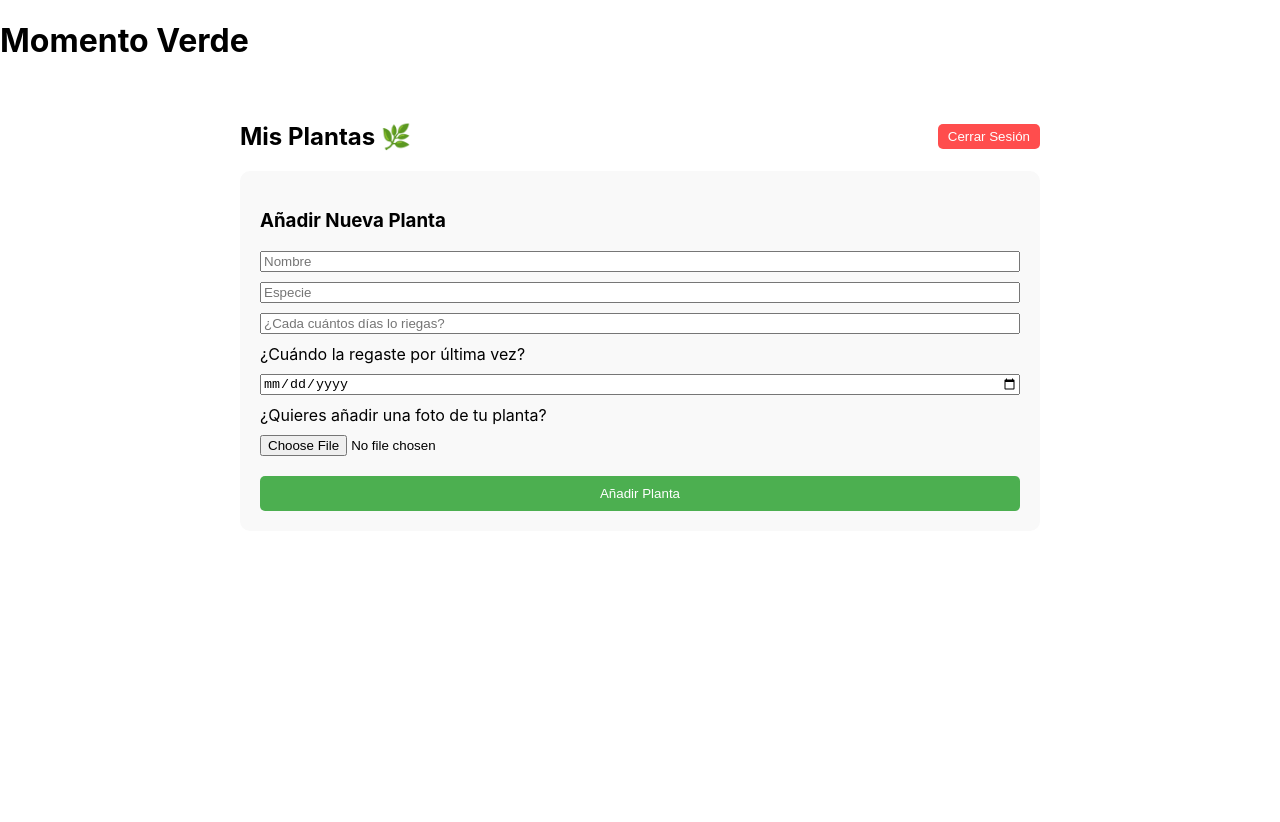
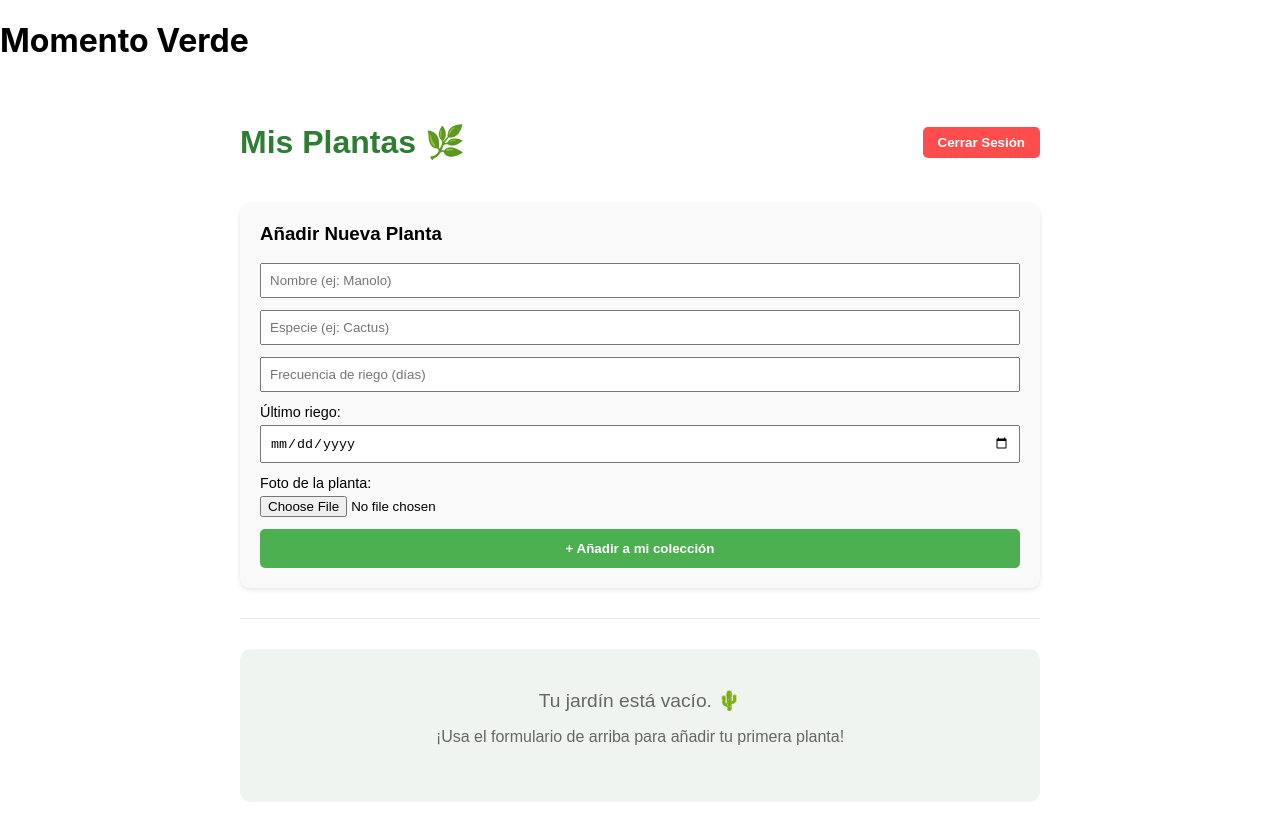
Before and after one commit to CRISROMSAL/momentoVerde, a React (Create React App) app in the folder frontend/: page /dashboard in a window 1280 px wide. Before the commit the page ends 800 px from the top, so only its background shows below. Built offline with nearby package versions, Linux system fonts and the light colour scheme.

Commit message:
ultimos cambios en fechas de regadio

```diff
--- a/frontend/src/App.js
+++ b/frontend/src/App.js
@@ -1,6 +1,7 @@
 import React from 'react';
 import { BrowserRouter as Router, Routes, Route } from 'react-router-dom';
 import Login from './pages/Login'; // Importamos la página
+import Register from './pages/Register';
 import Dashboard from './pages/Dashboard';
 
 function App() {
@@ -10,6 +11,7 @@ function App() {
         <h1>Momento Verde</h1>
         <Routes>
           <Route path="/" element={<Login />} /> {/* La página principal será el Login */}
+          <Route path="/register" element={<Register />} />
           <Route path="/dashboard" element={<Dashboard />} />
         </Routes>
       </div>
--- a/frontend/src/pages/Dashboard.js
+++ b/frontend/src/pages/Dashboard.js
@@ -2,6 +2,7 @@ import React, { useEffect, useState } from 'react';
 import axios from 'axios';
 
 const Dashboard = () => {
+    // ESTADOS
     const [plants, setPlants] = useState([]);
     const [newPlant, setNewPlant] = useState({
         name: '',
@@ -11,20 +12,26 @@ const Dashboard = () => {
         image: ''
     });
 
+    // 1. CARGAR PLANTAS AL INICIAR
     useEffect(() => {
         const fetchPlants = async () => {
             try {
                 const token = localStorage.getItem('token');
+                // Si no hay token, no intentamos la petición (evita el error 401 en consola)
                 if (!token) return;
+
                 const res = await axios.get('http://localhost:4000/api/plants', {
                     headers: { 'x-auth-token': token }
                 });
                 setPlants(res.data);
-            } catch (err) { console.error(err); }
+            } catch (err) {
+                console.error("Error al cargar plantas:", err);
+            }
         };
         fetchPlants();
     }, []);
 
+    // 2. MANEJO DE IMAGEN (Convertir a Base64)
     const handleImageChange = (e) => {
         const file = e.target.files[0];
         const reader = new FileReader();
@@ -36,6 +43,7 @@ const Dashboard = () => {
         }
     };
 
+    // 3. AÑADIR NUEVA PLANTA
     const handleAddPlant = async (e) => {
         e.preventDefault();
         try {
@@ -44,149 +52,206 @@ const Dashboard = () => {
                 headers: { 'x-auth-token': token }
             });
             setPlants([...plants, res.data]);
+            // Limpiar formulario
             setNewPlant({ name: '', species: '', wateringFrequency: '', lastWatered: '', image: '' });
-            alert('¡Planta añadida con éxito!');
-        } catch (err) { alert('Error al añadir'); }
+            alert('¡Planta añadida con éxito! 🌿');
+        } catch (err) {
+            console.error(err);
+            alert('Error al añadir la planta');
+        }
     };
 
+    // 4. ELIMINAR PLANTA
     const handleDelete = async (id) => {
-        if (!window.confirm('¿Eliminar esta planta?')) return;
+        if (!window.confirm('¿Estás seguro de que quieres eliminar esta planta?')) return;
         try {
             const token = localStorage.getItem('token');
             await axios.delete(`http://localhost:4000/api/plants/${id}`, {
                 headers: { 'x-auth-token': token }
             });
             setPlants(plants.filter(plant => plant._id !== id));
-        } catch (err) { alert('Error al eliminar'); }
+        } catch (err) {
+            alert('Error al eliminar');
+        }
     };
 
-    // --- NUEVAS FUNCIONES DE RIEGO ---
-
+    // 5. REGISTRAR RIEGO (PUT)
     const handleWatering = async (id, customDate = null) => {
     try {
         const token = localStorage.getItem('token');
+        // Usamos la fecha seleccionada o la de hoy
         const dateToSave = customDate || new Date().toISOString().split('T')[0];
+
+        console.log("Enviando riego para ID:", id, "Fecha:", dateToSave);
 
         const res = await axios.put(`http://localhost:4000/api/plants/${id}/water`,
             { lastWatered: dateToSave },
             { headers: { 'x-auth-token': token } }
         );
 
-            setPlants(plants.map(p => p._id === id ? res.data : p));
-            alert('¡Riego registrado!');
+        console.log("Respuesta del servidor:", res.data);
+
+        // ACTUALIZACIÓN MANUAL FORZADA:
+        // Si el servidor (res.data) no trae la fecha nueva, la ponemos nosotros a mano
+        setPlants(prevPlants =>
+            prevPlants.map(p => {
+                if (p._id === id) {
+                    // Combinamos los datos antiguos con la nueva fecha de riego
+                    return { ...p, lastWatered: dateToSave };
+                }
+                return p;
+            })
+        );
+
+        alert('¡Riego registrado! 💧');
+
     } catch (err) {
-            alert('Error al registrar el riego');
+        console.error("Error completo:", err);
+        alert('Error al registrar el riego. Revisa la consola (F12)');
     }
 };
 
+    // 6. LÓGICA DE FECHAS Y ESTADOS
     const getWateringStatus = (lastDate, frequency) => {
-        const nextDate = new Date(lastDate);
-        nextDate.setDate(nextDate.getDate() + parseInt(frequency));
+    // 1. Creamos la fecha del último riego (forzando mediodía para evitar errores de zona horaria)
+    const last = new Date(lastDate);
+    last.setHours(12, 0, 0, 0);
 
+    // 2. Calculamos el próximo riego sumando los días
+    const nextDate = new Date(last);
+    nextDate.setDate(last.getDate() + parseInt(frequency));
+    nextDate.setHours(12, 0, 0, 0);
+
+    // 3. Obtenemos el "hoy" a mediodía
     const today = new Date();
-        today.setHours(0,0,0,0);
-        nextDate.setHours(0,0,0,0);
+    today.setHours(12, 0, 0, 0);
 
+    // COMPARACIÓN
     if (today.getTime() === nextDate.getTime()) return 'TODAY';
-        if (today > nextDate) return 'OVERDUE';
+    if (today.getTime() > nextDate.getTime()) return 'OVERDUE';
     return 'FUTURE';
 };
 
 const calculateNextWatering = (lastDate, frequency) => {
     const date = new Date(lastDate);
+    // Ajuste para que no se mueva de día por la zona horaria
+    date.setHours(date.getHours() + 12);
+
     date.setDate(date.getDate() + parseInt(frequency));
     return date.toLocaleDateString();
 };
 
+    // 7. CERRAR SESIÓN
     const logout = () => {
         localStorage.removeItem('token');
         window.location.href = '/';
     };
 
     return (
-        <div style={{ padding: '20px', maxWidth: '800px', margin: '0 auto' }}>
-            <div style={{ display: 'flex', justifyContent: 'space-between', alignItems: 'center' }}>
-                <h2>Mis Plantas 🌿</h2>
-                <button onClick={logout} style={{ background: '#ff4d4d', color: 'white', border: 'none', padding: '5px 10px', borderRadius: '5px', cursor: 'pointer' }}>
+        <div style={{ padding: '20px', maxWidth: '800px', margin: '0 auto', fontFamily: 'Arial, sans-serif' }}>
+            {/* CABECERA */}
+            <div style={{ display: 'flex', justifyContent: 'space-between', alignItems: 'center', marginBottom: '20px' }}>
+                <h1 style={{ color: '#2e7d32' }}>Mis Plantas 🌿</h1>
+                <button onClick={logout} style={{ background: '#ff4d4d', color: 'white', border: 'none', padding: '8px 15px', borderRadius: '5px', cursor: 'pointer', fontWeight: 'bold' }}>
                     Cerrar Sesión
                 </button>
             </div>
 
-            <form onSubmit={handleAddPlant} style={{ marginBottom: '30px', padding: '20px', background: '#f9f9f9', borderRadius: '10px' }}>
-                <h3>Añadir Nueva Planta</h3>
-                <div style={{ display: 'flex', flexDirection: 'column', gap: '10px' }}>
-                    <input type="text" placeholder="Nombre" value={newPlant.name} onChange={e => setNewPlant({...newPlant, name: e.target.value})} required />
-                    <input type="text" placeholder="Especie" value={newPlant.species} onChange={e => setNewPlant({...newPlant, species: e.target.value})} />
-                    <input type="number" placeholder="¿Cada cuántos días lo riegas?" min="1" value={newPlant.wateringFrequency} onChange={e => setNewPlant({...newPlant, wateringFrequency: e.target.value})} required />
+            {/* FORMULARIO DE ALTA */}
+            <form onSubmit={handleAddPlant} style={{ marginBottom: '30px', padding: '20px', background: '#f9f9f9', borderRadius: '10px', boxShadow: '0 2px 5px rgba(0,0,0,0.1)' }}>
+                <h3 style={{ marginTop: 0 }}>Añadir Nueva Planta</h3>
+                <div style={{ display: 'flex', flexDirection: 'column', gap: '12px' }}>
+                    <input type="text" placeholder="Nombre (ej: Manolo)" value={newPlant.name} onChange={e => setNewPlant({...newPlant, name: e.target.value})} required style={{ padding: '8px' }} />
+                    <input type="text" placeholder="Especie (ej: Cactus)" value={newPlant.species} onChange={e => setNewPlant({...newPlant, species: e.target.value})} style={{ padding: '8px' }} />
+                    <input type="number" placeholder="Frecuencia de riego (días)" min="1" value={newPlant.wateringFrequency} onChange={e => setNewPlant({...newPlant, wateringFrequency: e.target.value})} required style={{ padding: '8px' }} />
 
-                    <label>¿Cuándo la regaste por última vez?</label>
-                    <input type="date" value={newPlant.lastWatered} onChange={e => setNewPlant({...newPlant, lastWatered: e.target.value})} required />
+                    <div>
+                        <label style={{ display: 'block', marginBottom: '5px', fontSize: '0.9em' }}>Último riego:</label>
+                        <input type="date" value={newPlant.lastWatered} onChange={e => setNewPlant({...newPlant, lastWatered: e.target.value})} required style={{ padding: '8px', width: '100%', boxSizing: 'border-box' }} />
+                    </div>
 
-                    <label>¿Quieres añadir una foto de tu planta?</label>
-                    <input type="file" accept="image/*" onChange={handleImageChange} style={{ marginBottom: '10px' }} />
+                    <div>
+                        <label style={{ display: 'block', marginBottom: '5px', fontSize: '0.9em' }}>Foto de la planta:</label>
+                        <input type="file" accept="image/*" onChange={handleImageChange} />
+                    </div>
 
-                    {newPlant.image && <img src={newPlant.image} alt="preview" style={{ width: '100px', height: '100px', objectFit: 'cover', borderRadius: '10px', marginBottom: '10px' }} />}
+                    {newPlant.image && (
+                        <img src={newPlant.image} alt="preview" style={{ width: '80px', height: '80px', objectFit: 'cover', borderRadius: '8px' }} />
+                    )}
 
-                    <button type="submit" style={{ background: '#4CAF50', color: 'white', padding: '10px', border: 'none', borderRadius: '5px', cursor: 'pointer' }}>
-                        Añadir Planta
+                    <button type="submit" style={{ background: '#4CAF50', color: 'white', padding: '12px', border: 'none', borderRadius: '5px', cursor: 'pointer', fontWeight: 'bold' }}>
+                        + Añadir a mi colección
                     </button>
                 </div>
             </form>
 
+            <hr style={{ border: '0', borderTop: '1px solid #eee', marginBottom: '30px' }} />
+
+            {/* LISTADO DE PLANTAS CON LÓGICA CONDICIONAL */}
+            {plants.length === 0 ? (
+                <div style={{ textAlign: 'center', padding: '40px', background: '#f0f4f0', borderRadius: '10px', color: '#666' }}>
+                    <p style={{ fontSize: '1.2em', margin: 0 }}>Tu jardín está vacío. 🌵</p>
+                    <p>¡Usa el formulario de arriba para añadir tu primera planta!</p>
+                </div>
+            ) : (
                 <ul style={{ listStyle: 'none', padding: 0 }}>
                     {plants.map(plant => {
                         const status = getWateringStatus(plant.lastWatered, plant.wateringFrequency);
                         const nextDateStr = calculateNextWatering(plant.lastWatered, plant.wateringFrequency);
 
                         return (
-                        <li key={plant._id} style={{ border: '1px solid #ddd', margin: '15px 0', padding: '15px', borderRadius: '8px', display: 'flex', gap: '15px', alignItems: 'center', background: 'white' }}>
+                            <li key={plant._id} style={{ border: '1px solid #ddd', marginBottom: '20px', padding: '15px', borderRadius: '10px', display: 'flex', gap: '20px', alignItems: 'center', background: 'white', boxShadow: '0 2px 4px rgba(0,0,0,0.05)' }}>
 
-                            {plant.image && (
-                                <img src={plant.image} alt={plant.name} style={{ width: '100px', height: '100px', objectFit: 'cover', borderRadius: '10px' }} />
+                                {plant.image ? (
+                                    <img src={plant.image} alt={plant.name} style={{ width: '110px', height: '110px', objectFit: 'cover', borderRadius: '10px' }} />
+                                ) : (
+                                    <div style={{ width: '110px', height: '110px', background: '#eee', borderRadius: '10px', display: 'flex', alignItems: 'center', justifyContent: 'center', color: '#999' }}>Sin foto</div>
                                 )}
 
                                 <div style={{ flex: 1 }}>
-                                <strong style={{ fontSize: '1.2em' }}>{plant.name}</strong> - {plant.species}
-                                <br />
-                                <span>💧 Riego cada {plant.wateringFrequency} días</span>
-                                <br />
-                                <span style={{ color: '#2e7d32', fontWeight: 'bold' }}>
-                                    📅 Próximo riego: {nextDateStr}
-                                </span>
+                                    <h3 style={{ margin: '0 0 5px 0', color: '#333' }}>{plant.name} <span style={{ fontWeight: 'normal', fontSize: '0.8em', color: '#777' }}>({plant.species})</span></h3>
+                                    <p style={{ margin: '5px 0', fontSize: '0.9em' }}>💧 Riego: cada {plant.wateringFrequency} días</p>
+                                    <p style={{ margin: '5px 0', color: '#2e7d32', fontWeight: 'bold' }}>📅 Próximo: {nextDateStr}</p>
 
-                                <div style={{ marginTop: '10px' }}>
+                                    <div style={{ marginTop: '12px' }}>
+                                        {/* BOTONES SEGÚN ESTADO */}
                                         {status === 'TODAY' && (
-                                        <button onClick={() => handleWatering(plant._id)} style={{ background: '#2196F3', color: 'white', padding: '8px', borderRadius: '5px', border: 'none', cursor: 'pointer' }}>
-                                            💧 ¡Toca regar hoy! (Confirmar)
+    <button
+        key={`btn-today-${plant._id}`}
+        onClick={() => handleWatering(plant._id)}
+        style={{ background: '#2196F3', color: 'white', padding: '8px 12px', borderRadius: '5px', border: 'none', cursor: 'pointer', fontWeight: 'bold' }}
+    >
+        🚿 ¡Toca regar hoy!
     </button>
 )}
 
                                         {status === 'OVERDUE' && (
-                                        <div style={{ background: '#ffebee', padding: '10px', borderRadius: '5px', border: '1px solid #ffcdd2' }}>
-                                            <p style={{ color: '#d32f2f', margin: '0 0 10px 0', fontWeight: 'bold' }}>⚠️ ¡A falta de regar!</p>
-                                            <input type="date" id={`date-${plant._id}`} defaultValue={new Date().toISOString().split('T')[0]} style={{ padding: '5px' }} />
+                                            <div style={{ background: '#ffebee', padding: '10px', borderRadius: '8px', border: '1px solid #ffcdd2' }}>
+                                                <p style={{ color: '#d32f2f', margin: '0 0 8px 0', fontWeight: 'bold', fontSize: '0.9em' }}>⚠️ ¡Se te ha pasado el riego!</p>
+                                                <input type="date" id={`date-${plant._id}`} defaultValue={new Date().toISOString().split('T')[0]} style={{ padding: '4px' }} />
                                                 <button onClick={() => {
                                                     const selectedDate = document.getElementById(`date-${plant._id}`).value;
                                                     handleWatering(plant._id, selectedDate);
-                                            }} style={{ marginLeft: '10px', background: '#d32f2f', color: 'white', border: 'none', padding: '6px 10px', borderRadius: '3px', cursor: 'pointer' }}>
-                                                Registrar Riego
+                                                }} style={{ marginLeft: '8px', background: '#d32f2f', color: 'white', border: 'none', padding: '6px 12px', borderRadius: '4px', cursor: 'pointer' }}>
+                                                    Regar ahora
                                                 </button>
                                             </div>
                                         )}
 
                                         {status === 'FUTURE' && (
-                                        <span style={{ color: '#666', fontSize: '0.9em', fontStyle: 'italic' }}>Aún no toca regar</span>
+                                            <span style={{ color: '#777', fontSize: '0.85em', fontStyle: 'italic' }}>✅ Está bien hidratada</span>
                                         )}
                                     </div>
                                 </div>
 
-                            <button onClick={() => handleDelete(plant._id)} style={{ background: 'none', border: '1px solid #ff4d4d', color: '#ff4d4d', padding: '5px 10px', borderRadius: '5px', cursor: 'pointer', alignSelf: 'flex-start' }}>
+                                <button onClick={() => handleDelete(plant._id)} style={{ background: 'none', border: '1px solid #ff4d4d', color: '#ff4d4d', padding: '6px 12px', borderRadius: '6px', cursor: 'pointer', alignSelf: 'flex-start', fontSize: '0.8em' }}>
                                     Eliminar
                                 </button>
                             </li>
                         );
                     })}
                 </ul>
+            )}
         </div>
     );
 };
--- a/frontend/src/pages/Login.js
+++ b/frontend/src/pages/Login.js
@@ -1,5 +1,6 @@
 import React, { useState } from 'react'; // Importante para el estado
 import axios from 'axios'; // Importante para la conexión
+import { Link } from 'react-router-dom';
 
 const Login = () => {
     // Definimos formData y la función para actualizarlo
@@ -35,6 +36,9 @@ const Login = () => {
                 <br /><br />
                 <button type="submit">Entrar</button>
             </form>
+            <p style={{ marginTop: '15px', textAlign: 'center' }}>
+                ¿No tienes cuenta? <Link to="/register">Regístrate aquí</Link>
+            </p>
         </div>
     );
 };
```
Also changed, not shown: frontend/src/pages/Register.js (added, +69 -0 lines), 1 other file (tests, documents, lock files or other folders). Lines whose indentation alone changed are shown as unchanged.
